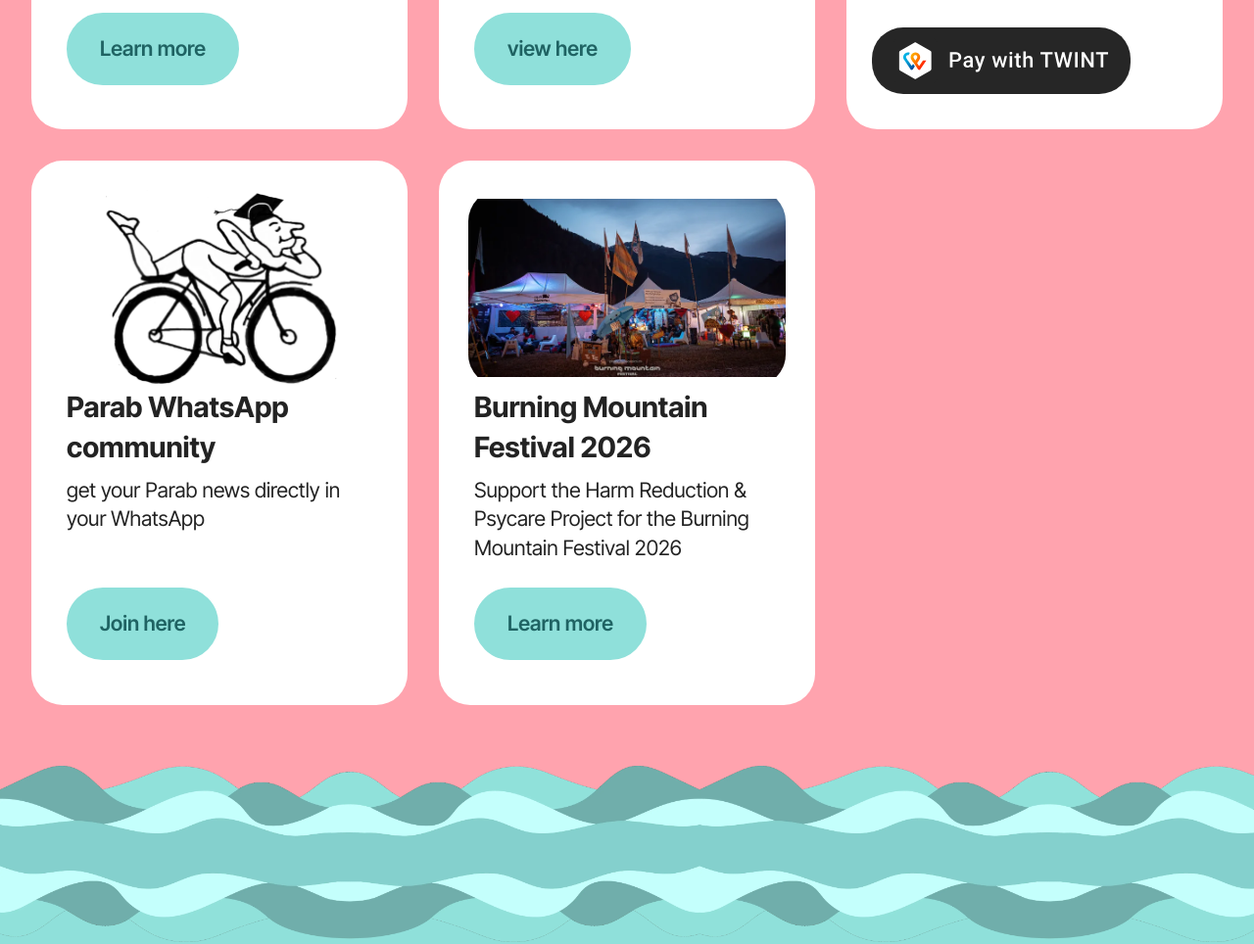
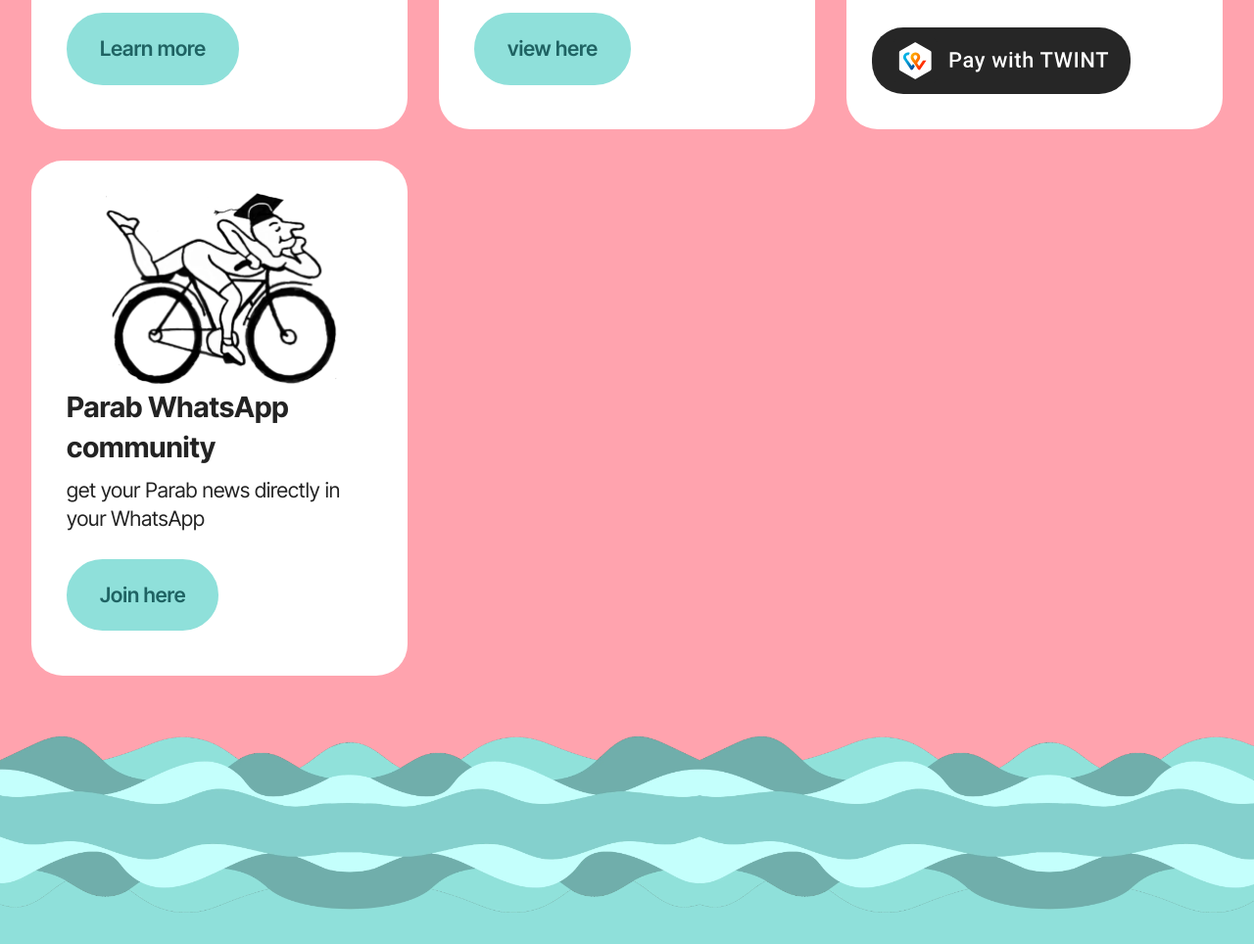
Before and after one commit to ParabCH/parab.ch, a website: page index.html in a window 1280 px wide. Shown: the part 1154-2118 px from the top of the page at 98% size. Drawn offline with Linux system fonts and the light colour scheme.

Commit message:
Burningmountain removal

```diff
--- a/index.html
+++ b/index.html
@@ -235,7 +235,7 @@
 						</div>
 					</div>
 				</div>
-         <div class="item features-image col-12 col-md-6 col-lg-4">
+       <!--   <div class="item features-image col-12 col-md-6 col-lg-4">
 					<div class="item-wrapper">
 						<div class="item-img">
 							<img src="assets/images/Burning_Mountain_Gofundme.webp" alt="">
@@ -249,7 +249,7 @@
 									class="btn item-btn btn-success display-7" target="_blank">Learn more</a></div>
 						</div>
 					</div>
-          </div>
+          </div>-->
 				    <!--  <div class="item features-image col-12 col-md-6 col-lg-4">
 					<div class="item-wrapper">
 						<div class="item-img">
```
